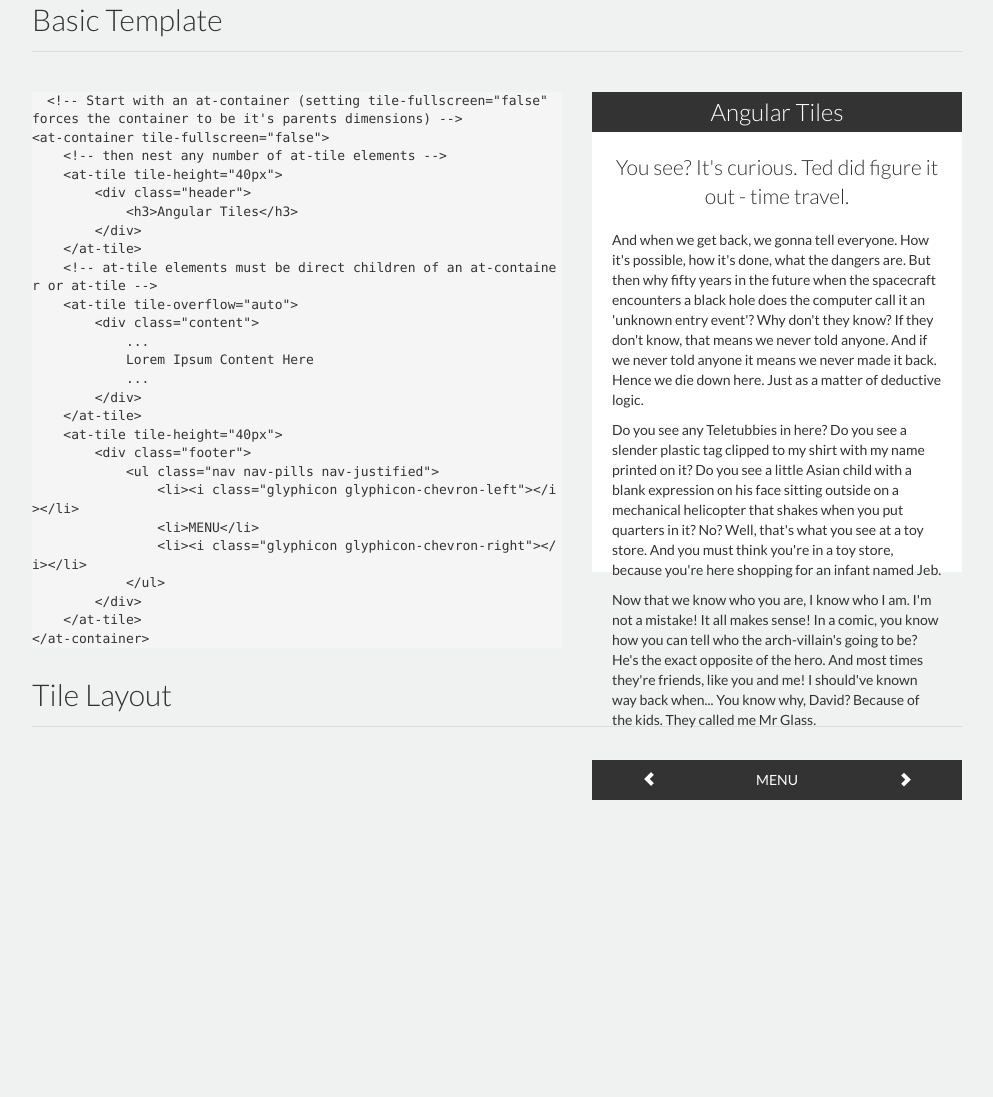
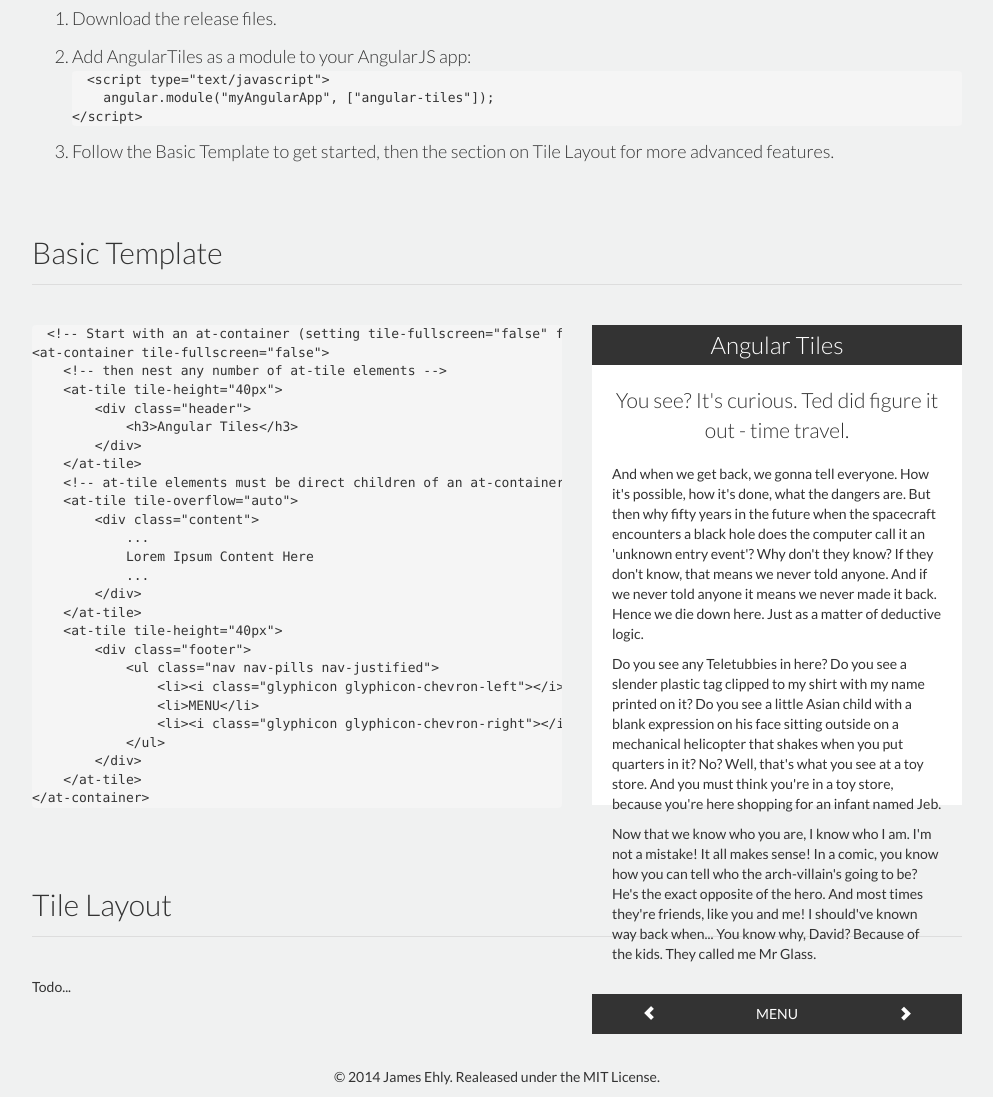
Before and after one commit to jamesehly/angular-tiles, a website: page demo/index.html in a window 1280 px wide. Shown: the part 725-1822 px from the top of the page, without its empty margins (143-1136 px from the left). Before the commit the page ends 1525 px from the top, so only its background shows below. Drawn offline with nearby package versions, Linux system fonts and the light colour scheme; a small style sheet from the web is missing; files whose address does not match are found by name.

Commit message:
Minor changes to docs

```diff
--- a/demo/index.html
+++ b/demo/index.html
@@ -55,7 +55,20 @@
 
                                 <h2 class="heading-section">Getting Started</h2>
 
-                                <p>
+                                <ol>
+                                    <li>Download the release files.</li>
+                                    <li>Add AngularTiles as a module to your AngularJS app:
+                                        <pre><code class="html">&lt;script type=&quot;text/javascript&quot;&gt;
+    angular.module(&quot;myAngularApp&quot;, [&quot;angular-tiles&quot;]);
+&lt;/script&gt;
+</code></pre>
+                                    </li>
+                                    <li>
+                                        Follow the Basic Template to get started, then the section on Tile Layout for more advanced features.
+                                    </li>
+
+                                </ol>
+
 
                                 <section id="section-basictemplate">
                                     <h2 class="heading-section">Basic Template</h2>
@@ -126,7 +139,13 @@
                                     </div>
 
                                 </section>
-                                <h2 class="heading-section">Tile Layout</h2>
+                                <section id="section-tilelayout">
+                                    <h2 class="heading-section">Tile Layout</h2>
+                                    <p>Todo...</p>
+                                </section>
+                                <section id="section-copyright">
+                                    <p class="text-center">&copy; 2014 James Ehly.  Realeased under the MIT License.</p>
+                                </section>
                             </div>
                         </div>
                     </div>
--- a/demo/less/docs.less
+++ b/demo/less/docs.less
@@ -20,17 +20,30 @@
     font-size:14px;
 }
 
+ol {
+    font-size:18px;
+    font-weight:300;
+    li {
+        margin-bottom:8px;
+        line-height:30px;
+    }
+}
+
 pre {
     padding:0;
     border:0;
-
+    word-wrap:normal!important;
 
     code {
         padding: 15px!important;
-        overflow:auto!important;
-        width:1000px;
+        word-wrap:normal!important;
+        white-space:pre;
     }
 
+}
+
+section {
+    margin-top:70px;
 }
 
 //
```
Also changed, not shown: demo/css/docs.css.
